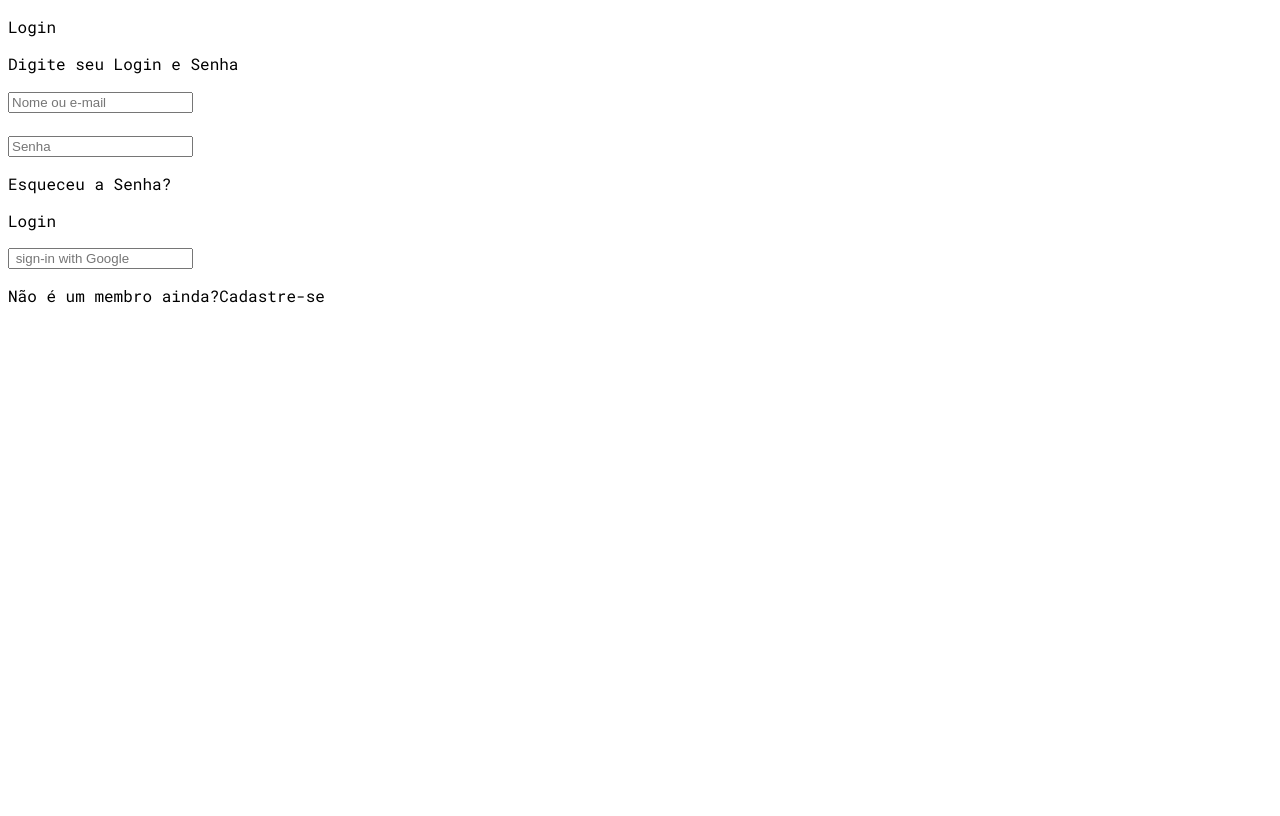
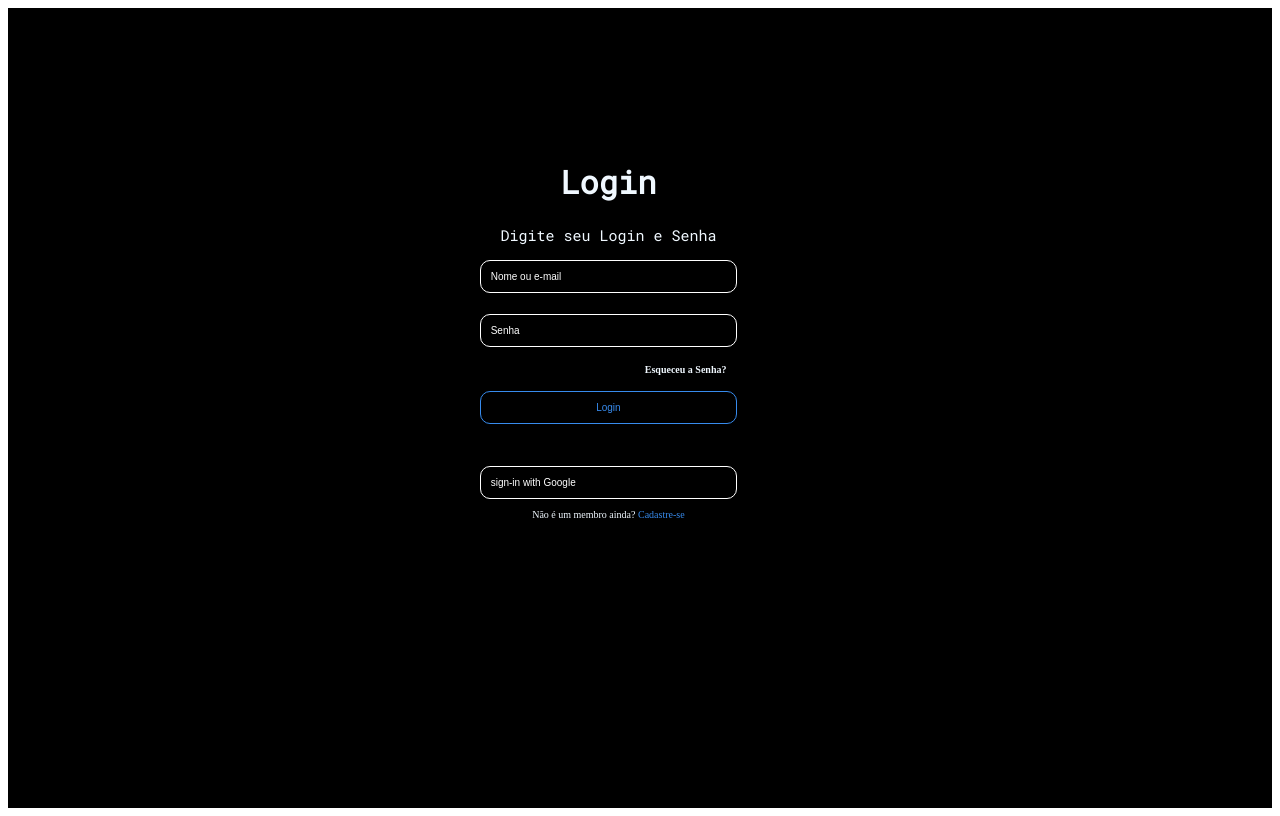
Before and after one commit to Feiticeiros-do-morango/Gerenciador-de-Tickets, a Vue app: page /login in a window 1280 px wide. Built offline with nearby package versions, Linux system fonts and the light colour scheme.

Commit message:
Atualizada tela de Login

```diff
--- a/src/views/Login.vue
+++ b/src/views/Login.vue
@@ -1,17 +1,23 @@
 <template>
    <div class="main">
-    <p>Login</p>
+      <div class="componente-login">
+    <h1>Login</h1>
     <p>Digite seu Login e Senha</p>
-    <input type="text"  placeholder="Nome ou e-mail">
+   <button>Nome ou e-mail</button>
     <br>
     <br>
-    <input type="text"  placeholder="Senha">
-    <p>Esqueceu a Senha?</p>
-    <p>Login</p>
-    <div class="google">
-    <input type="text" placeholder=" sign-in with Google">
+    <button> Senha </button>
+    <h5> Esqueceu a Senha? </h5>
+    <div class="login">
+    <button>Login</button>
     </div>
-    <p>Não é um membro ainda?Cadastre-se</p>
+    <br>
+    <br>
+    <button> sign-in with Google </button>
+    <div class="cadastra">
+    <p>Não é um membro ainda? <span>Cadastre-se</span></p>
+    </div>
+    </div>
    </div>
 </template>
 
@@ -23,11 +29,85 @@ export default {
 
 <style scoped>
 
+
+body{
+ background-color: black;
+
+}
+
 .main{
    font-family: 'Roboto Mono', monospace;
+   display: flex;
+   margin: auto;
+   background-color: black;
+   align-items: center;
+   justify-content: center;
+   color: aliceblue;
+   width: 100%;
+   height: 100vh;
+}
+.main p{
+   font-size: 15px
+}
+.main h5{
+   font-size:10px;
+   font-family: italic;
+   margin-left:30%
+}
+.componente-login{
+margin-top: 3%;
+margin-right:5% ;
+text-align: center;
+width: 515px;
+height: 576px;
 
 }
+input{
+  width: 50%;
+  height: 5%;
+  border: 1px solid white;
+  border-radius: 10px;
+  background-color: black;
+}
+
 .google{
    font-family: 'PT Sans', sans-serif;
+   margin: auto;
+   text-align: center;
+
 }
+button{
+   width: 50%;
+
+   padding: 10px;
+   border: 1px solid white;
+   border-radius: 10px;
+   background-color:black ;
+   color: white;
+   text-align: left;
+   font-size: 10px;
+}
+.login button{
+   border: 1px solid #378BED;
+   border-radius: 10px;
+   padding: 10px;
+   margin: auto;
+   text-align: center;
+   background-color:black;
+   color:#378BED ;
+
+}
+.cadastra{
+   justify-content: space-between ;
+}
+.cadastra p{
+   font-family: italic;
+   font-size: 10px;
+
+
+}
+.cadastra span{
+   color:#378BED  ;
+}
+
 </style>
```
